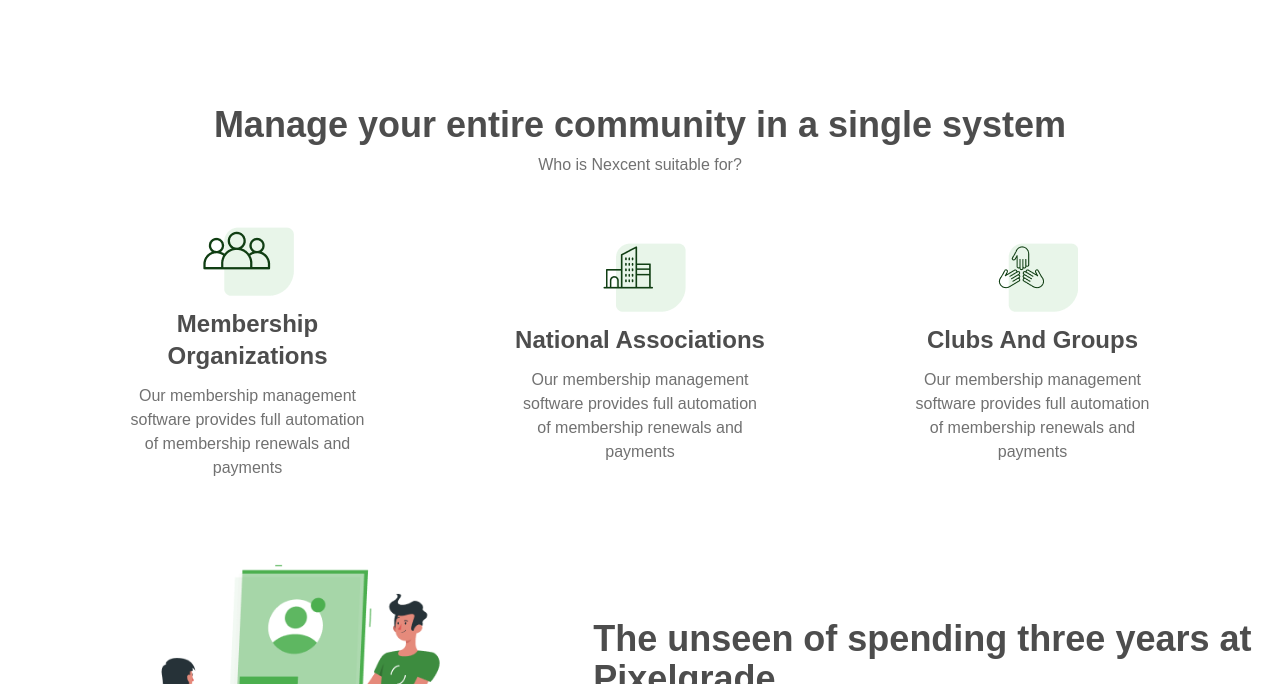
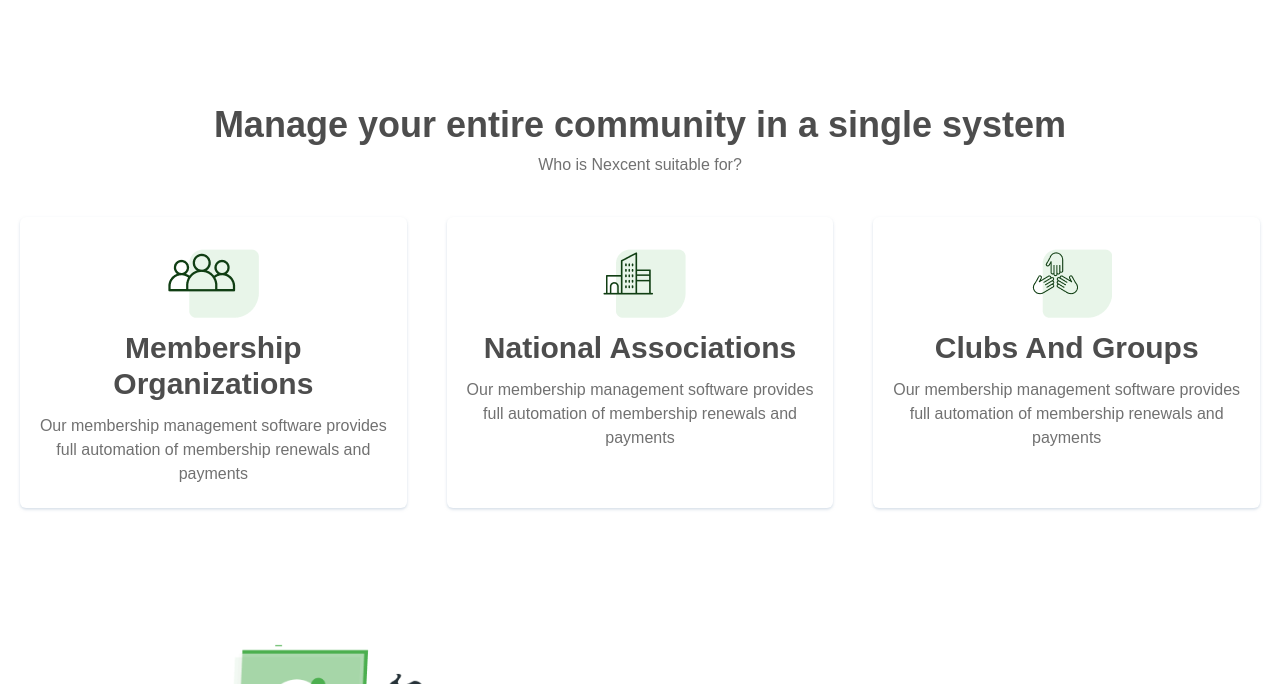
Before and after one commit to Alex-Devonte/agency-landing-page, a website: page index.html in a window 1280 px wide. Shown: the part 964-1648 px from the top of the page. Drawn offline with nearby package versions, Linux system fonts and the light colour scheme; a web font is replaced by a local one.

Commit message:
Update layout and styles to be more consistent

```diff
--- a/index.html
+++ b/index.html
@@ -183,7 +183,7 @@
         </div>
       </section>
       <section>
-        <div class="section-container">
+        <div class="section-container mb-20">
           <div class="text-center">
             <h2 class="text-dark-gray mb-2 text-4xl font-semibold">
               Manage your entire community in a single system
@@ -191,11 +191,13 @@
             <p>Who is Nexcent suitable for?</p>
           </div>
           <div
-            class="mt-10 flex flex-col gap-10 text-center md:items-center lg:flex-row lg:justify-evenly"
+            class="mt-10 flex flex-col gap-10 text-center md:items-center lg:flex-row lg:items-stretch"
           >
-            <div class="md:w-1/2 lg:w-[250px]">
+            <div
+              class="rounded-md px-[12px] py-[22px] shadow-[0px_1.40px_2.80px_rgba(171,190,209,0.5)] md:w-3/4"
+            >
               <img src="/icons/community_people.png" class="mx-auto" />
-              <h3 class="text-dark-gray my-3 text-2xl font-bold">
+              <h3 class="text-dark-gray my-3 text-3xl font-bold">
                 Membership Organizations
               </h3>
               <p>
@@ -203,9 +205,11 @@
                 membership renewals and payments
               </p>
             </div>
-            <div class="md:w-1/2 lg:w-[250px]">
+            <div
+              class="rounded-md px-[12px] py-[22px] shadow-[0px_1.40px_2.80px_rgba(171,190,209,0.5)] md:w-3/4"
+            >
               <img src="/icons/community_building.png" class="mx-auto" />
-              <h3 class="text-dark-gray my-3 text-2xl font-bold">
+              <h3 class="text-dark-gray my-3 text-3xl font-bold">
                 National Associations
               </h3>
               <p>
@@ -213,9 +217,11 @@
                 membership renewals and payments
               </p>
             </div>
-            <div class="md:w-1/2 lg:w-[250px]">
+            <div
+              class="rounded-md px-[12px] py-[22px] shadow-[0px_1.40px_2.80px_rgba(171,190,209,0.5)] md:w-3/4"
+            >
               <img src="/icons/community_hands.png" class="mx-auto" />
-              <h3 class="text-dark-gray my-3 text-2xl font-bold">
+              <h3 class="text-dark-gray my-3 text-3xl font-bold">
                 Clubs And Groups
               </h3>
               <p>
@@ -228,7 +234,7 @@
       </section>
       <section>
         <div
-          class="section-container lg:justify-betwee flex flex-col items-center gap-10 lg:flex-row"
+          class="section-container flex flex-col items-center gap-10 lg:flex-row lg:justify-between"
         >
           <div class="mx-auto md:w-3/5">
             <img src="images/mobile_login.png" />
```
Also changed, not shown: output.css.
